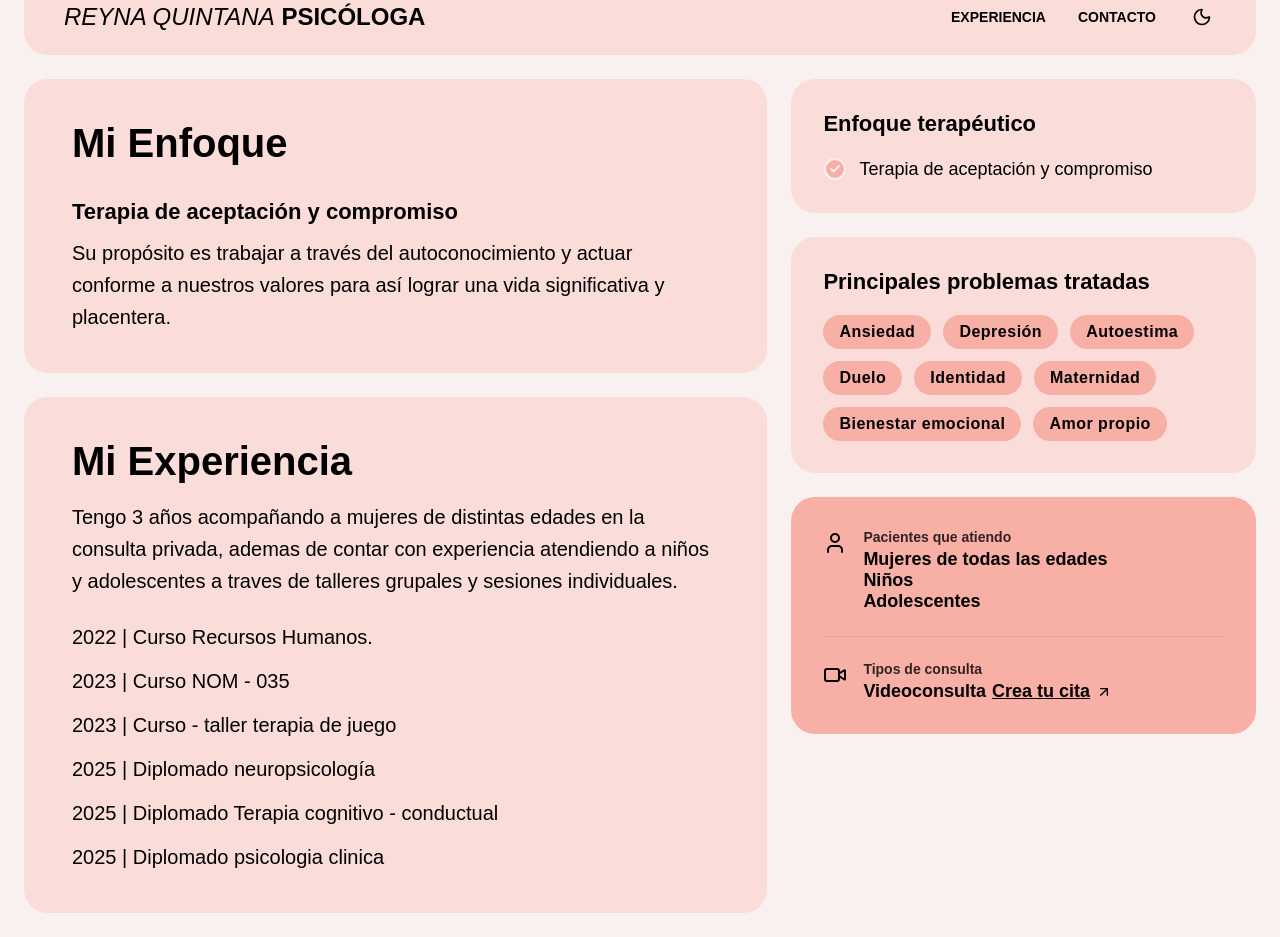
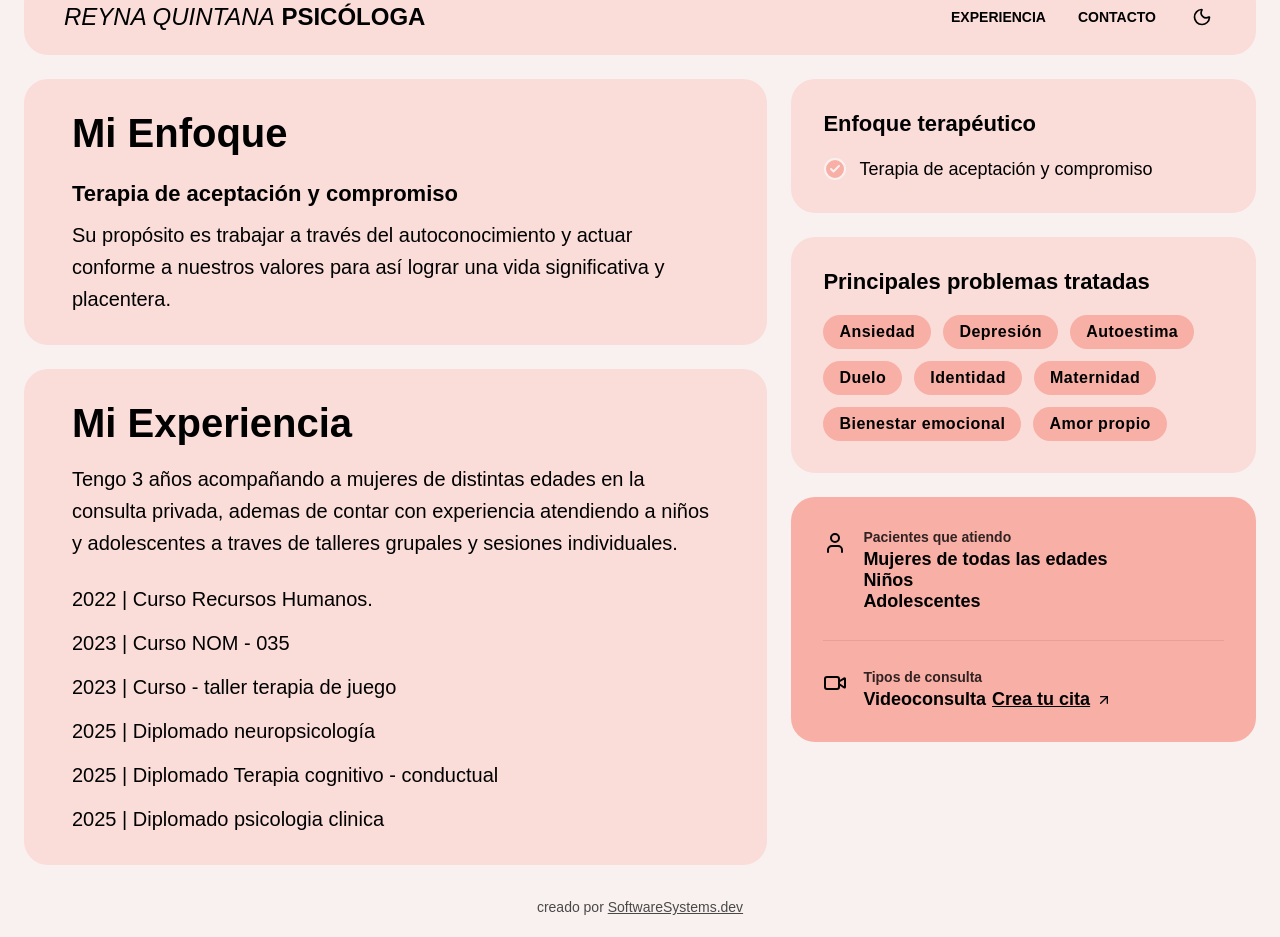
Before and after one commit to dev-softwaresystems/psicologaItzel, a React (Vite) app: page /experiencia in a window 1280 px wide. Shown: the part 45-982 px from the top of the page. Built offline with nearby package versions, Linux system fonts and the light colour scheme; a web font is replaced by a local one.

Commit message:
footer del desarrollador

```diff
--- a/src/App.tsx
+++ b/src/App.tsx
@@ -18,10 +18,15 @@ function App() {
 
   return (
     <Router>
-      <Routes>
-        <Route path="/" element={<PsicologaLanding />} />
-        <Route path="/experiencia" element={<Experiencia />} />
-      </Routes>
+      <div style={{ display: 'flex', flexDirection: 'column', minHeight: '100vh' }}>
+        <Routes>
+          <Route path="/" element={<PsicologaLanding />} />
+          <Route path="/experiencia" element={<Experiencia />} />
+        </Routes>
+        <footer style={{ textAlign: 'center', padding: '10px 24px', opacity: 0.7, fontSize: '14px', fontWeight: '500', marginTop: 'auto' }}>
+          creado por <a href="https://www.instagram.com/dev.softwaresystem/" target="_blank" rel="noreferrer" style={{ textDecoration: 'underline', color: 'inherit' }}>SoftwareSystems.dev</a>
+        </footer>
+      </div>
     </Router>
   );
 }
--- a/src/pages/Experiencia.css
+++ b/src/pages/Experiencia.css
@@ -19,14 +19,14 @@
 }
 
 .exp-main-card {
-  padding: 40px 48px;
+  padding: 30px 48px;
   justify-content: flex-start;
 }
 
 .exp-title {
   font-size: 40px;
   font-weight: 600;
-  margin-bottom: 32px;
+  margin-bottom: 24px;
   line-height: 1.2;
 }
 
@@ -169,5 +169,5 @@
   height: 1px;
   background-color: rgba(0,0,0,0.08);
   width: 100%;
-  margin: 24px 0;
+  margin: 28px 0;
 }
--- a/src/pages/PsicologaLanding.tsx
+++ b/src/pages/PsicologaLanding.tsx
@@ -85,7 +85,7 @@ const PsicologaLanding: React.FC = () => {
         </div>
         <nav className="header-nav">
           <Link to="/experiencia">EXPERIENCIA</Link>
-          <a href="#">CONTACTO</a>
+          <a href="https://wa.me/527823825196">CONTACTO</a>
           <button onClick={toggleTheme} className="theme-toggle" aria-label="Cambiar Tema">
             {isDarkMode ? <Sun size={20} /> : <Moon size={20} />}
           </button>
@@ -108,6 +108,9 @@ const PsicologaLanding: React.FC = () => {
                 </svg>
             </div>
             <h1>Recupera tu paz,<br/>mejora tu<br/>autoestima y vive<br/>con propósito.</h1>
+            <span style={{ marginTop: 'auto', fontSize: '13px', fontWeight: '500', opacity: 0.9, alignSelf: 'flex-start' }}>
+              Esposa de <a href="https://www.instagram.com/cx.xv.sx/" target="_blank" rel="noreferrer" style={{ textDecoration: 'underline', color: 'inherit' }}>@Carlos Sosa</a>
+            </span>
           </div>
 
           <div className="card card-hola">
@@ -195,7 +198,7 @@ const PsicologaLanding: React.FC = () => {
           <div className="card-socials">
             <a href="https://www.instagram.com/_psireynaquintana/" target="_blank" rel="noreferrer">INSTAGRAM</a>
             <a href="https://wa.me/527823825196" target="_blank" rel="noreferrer">WHATSAPP</a>
-            <a href="#">LINKEDIN</a>
+            <a href="https://www.facebook.com/profile.php?id=100092461209380">FACEBOOK</a>
           </div>
         </div>
       </main>
```
